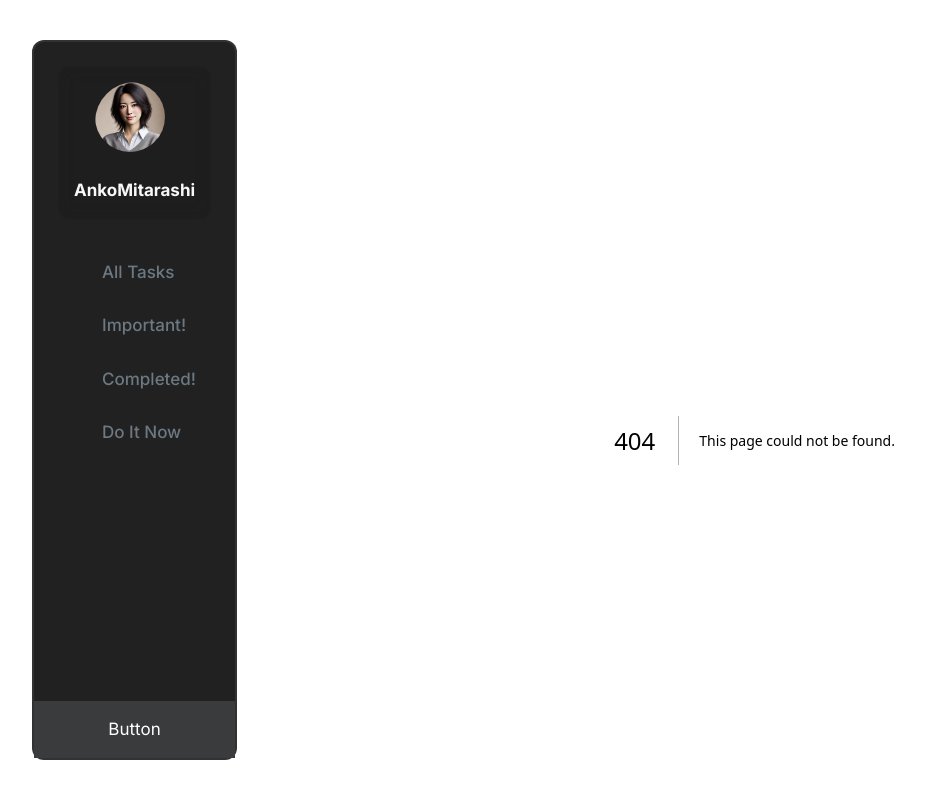
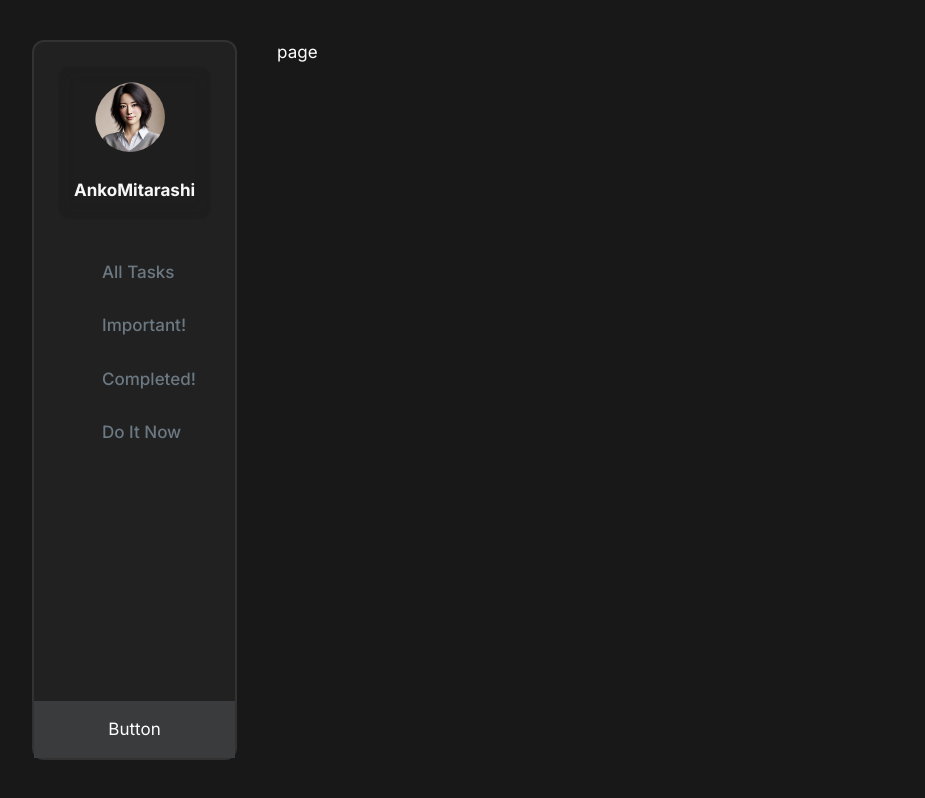
Before and after one commit to Krejzy23/todo_list, a Next.js app: page /signin in a window 1280 px wide. Before the commit this address had no page. Shown: the top 798 px of the page, without its empty margins (8-933 px from the left). Built offline with nearby package versions, Linux system fonts and the light colour scheme.

Commit message:
add signin signup and middleware

```diff
--- /dev/null
+++ b/app/signin/page.tsx
@@ -0,0 +1,10 @@
+"use client"
+import React from 'react'
+
+const page = () => {
+  return (
+    <div>page</div>
+  )
+}
+
+export default page
--- /dev/null
+++ b/app/signup/page.tsx
@@ -0,0 +1,10 @@
+"use client"
+import React from 'react'
+
+const page = () => {
+  return (
+    <div>page</div>
+  )
+}
+
+export default page
```
Also changed, not shown: middleware.ts (added, +7 -0 lines).
